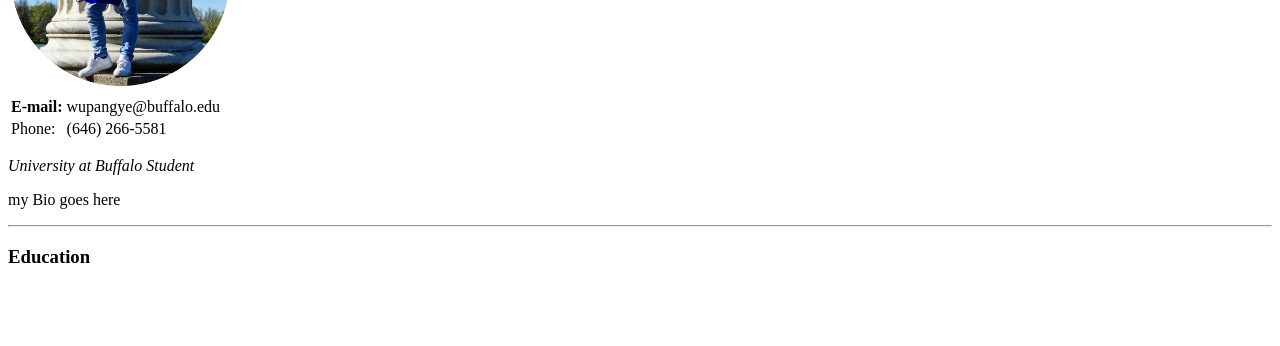
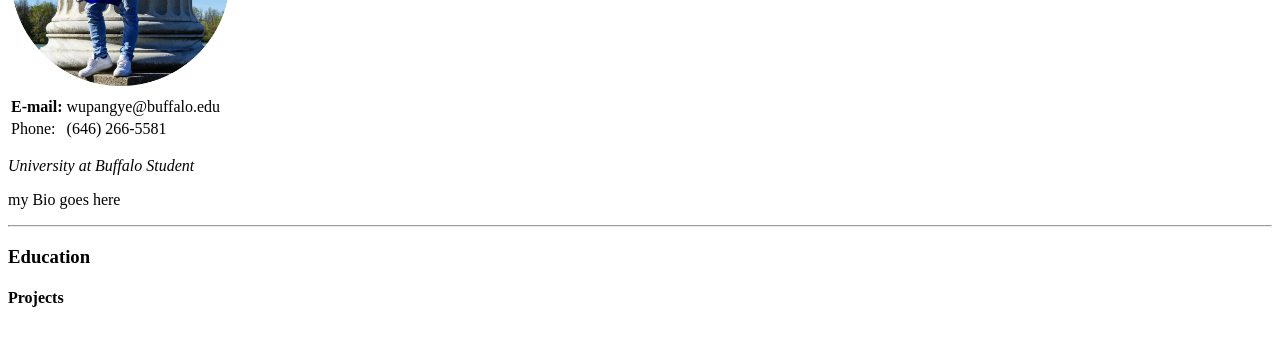
Before and after one commit to wupangyen/cv, a plain HTML site: page index.html in a window 1280 px wide. Shown: the part 144-490 px from the top of the page. Drawn offline with Linux system fonts and the light colour scheme.

Commit message:
Update index.html
add project title

```diff
--- a/index.html
+++ b/index.html
@@ -40,6 +40,8 @@
   <p>my Bio goes here</p>
   <hr>
   <h3>Education</h3>
+  <h4> Projects </h4>
+
 
 </body>
 
```
